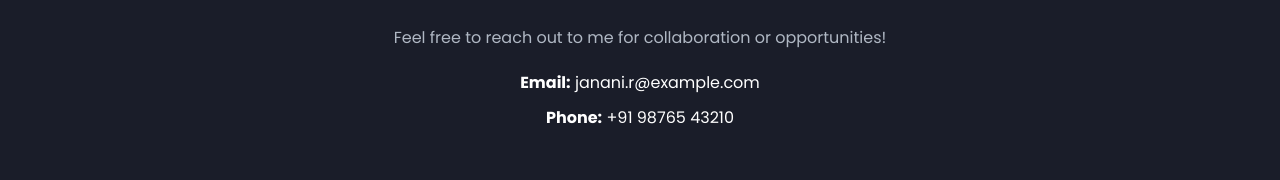
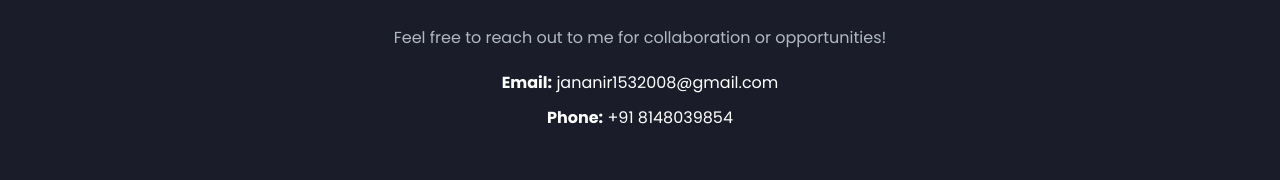
Before and after one commit to jananir1532008/my---portfolio-, a plain HTML site: page index.html in a window 1280 px wide. Shown: the part 2371-2551 px from the top of the page. Drawn offline with Linux system fonts and the light colour scheme.

Commit message:
Update index.html

```diff
--- a/index.html
+++ b/index.html
@@ -99,8 +99,8 @@
         <div class="contact-container">
             <p>Feel free to reach out to me for collaboration or opportunities!</p>
             <div class="contact-details">
-                <p><strong>Email:</strong> janani.r@example.com</p>
-                <p><strong>Phone:</strong> +91 98765 43210</p>
+                <p><strong>Email:</strong> jananir1532008@gmail.com</p>
+                <p><strong>Phone:</strong> +91 8148039854</p>
             </div>
         </div>
     </section>
```
